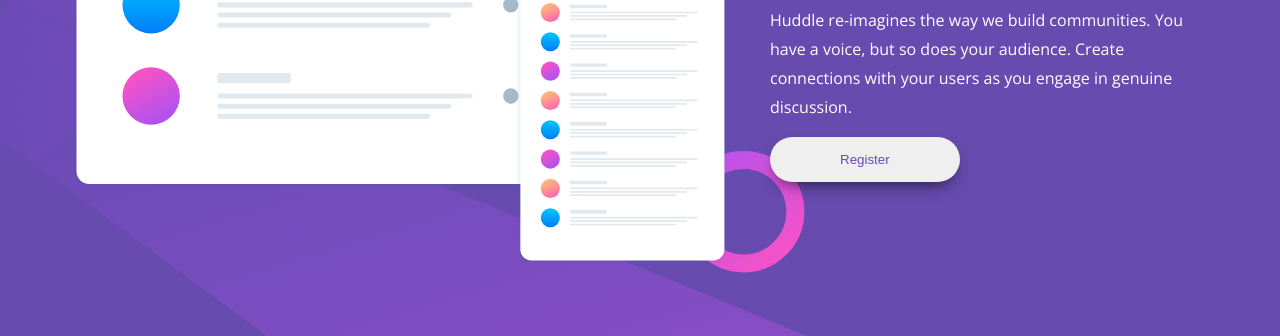
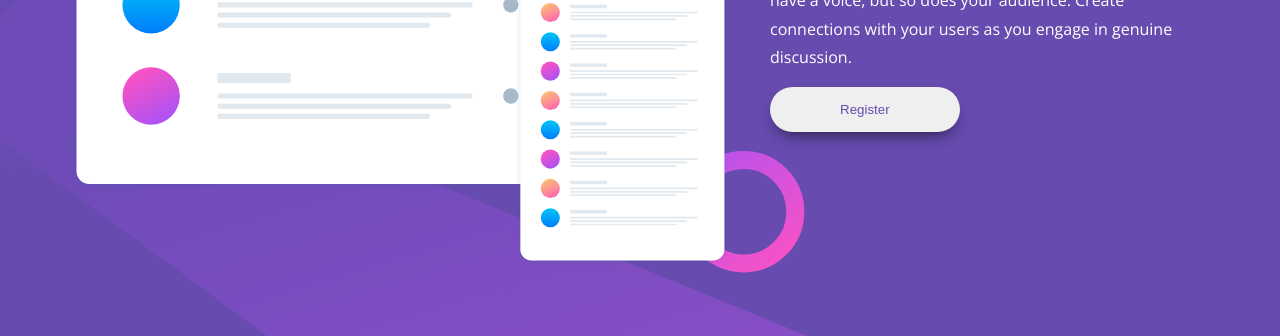
Before and after one commit to mohamedshaheen26/huddle-landing-page-with-single-introductory-section-master, a plain HTML site: page index.html in a window 1280 px wide. Shown: the part 383-719 px from the top of the page. Drawn offline with nearby package versions, Linux system fonts and the light colour scheme.

Commit message:
Update style.css

```diff
--- a/css/style.css
+++ b/css/style.css
@@ -33,7 +33,6 @@ main .header img {
 }
 main .content {
   display: flex;
-  align-items: center;
   gap: 40px;
 }
 main .content div:first-child {
@@ -41,6 +40,7 @@ main .content div:first-child {
 }
 main .content div:last-child {
     flex-basis: 40%;
+    margin-top: 40px;
 }
 main .content img {
     width: 100%;
```
